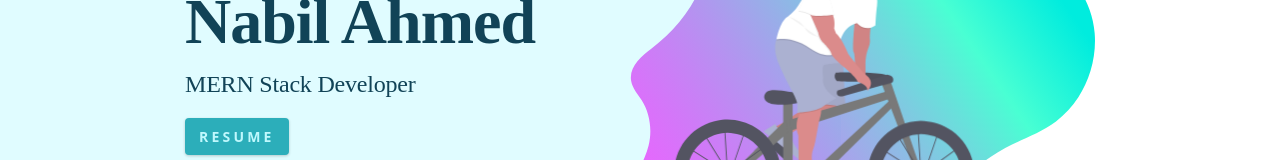
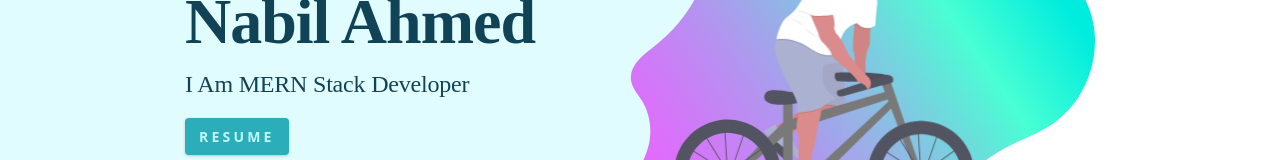
Before and after one commit to nabilgj/portfolio-nabil, a Gatsby site: page / in a window 1280 px wide. Shown: the part 265-425 px from the top of the page. Built offline with nearby package versions, Linux system fonts and the light colour scheme; Gatsby itself is replaced by a stand-in of ours.

Commit message:
made changes in mern stack

```diff
--- a/src/components/Hero.js
+++ b/src/components/Hero.js
@@ -49,7 +49,7 @@ const Hero = () => {
           >
             <div className={matchesSM ? "" : "underline"}></div>
             <Typography variant="h1"> Nabil Ahmed </Typography>
-            <Typography variant="h2">MERN Stack Developer</Typography>
+            <Typography variant="h2"> I am MERN Stack Developer</Typography>
             <a
               href={resumeNabil}
               target="_blank"
```
